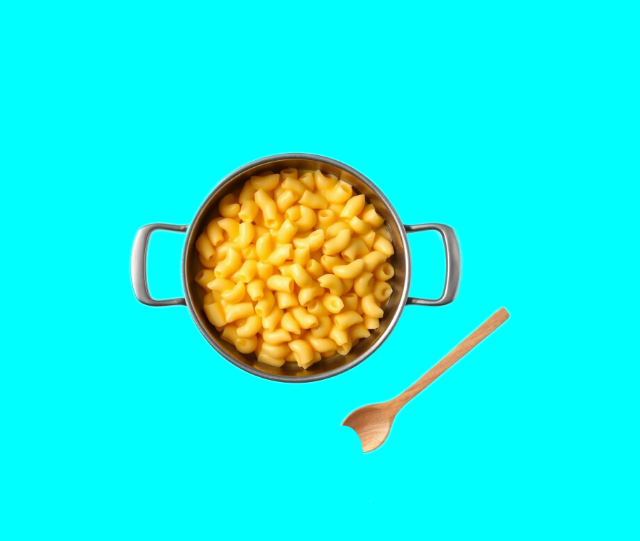
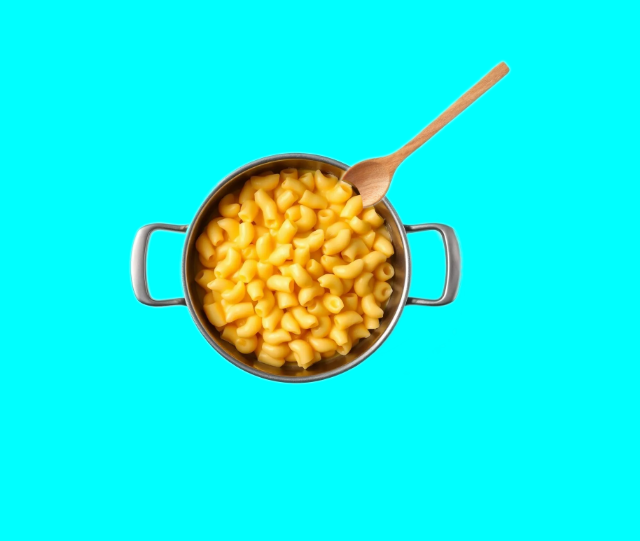
Before and after one commit to Seranie/macaroni-in-a-pot, a React (Vite) app: page / in a window 1280 px wide. Shown: the part 137-678 px from the top of the page, without its empty margins (341-981 px from the left). Built offline with nearby package versions, Linux system fonts and the light colour scheme.

Commit message:
fixed position, spoon bottom-right at center of pot

```diff
--- a/src/components/Spoon.tsx
+++ b/src/components/Spoon.tsx
@@ -1,19 +1,19 @@
-import { useEffect, useLayoutEffect, useRef, useState } from 'react';
+import { useEffect, useRef, useState } from 'react';
 import woodenSpoon from '../assets/wooden-spoon.webp';
 import styles from './Spoon.module.css';
 import Draggable from 'react-draggable';
 import type { potRefType } from './types';
 
 export default function Spoon({ potRef }: potRefType) {
-    const nodeRef = useRef(null); //for Draggable use
+    const nodeRef = useRef<HTMLDivElement>(null); //for Draggable use
     const [ positionState, setPositionState ] = useState({ x: 0, y:0 }); //position state to be used to calculate spoon's position
-    console.log(positionState);
 
     useEffect(() => {
         if (potRef.current) {
-            const { left, top, bottom, right } = potRef.current.getBoundingClientRect();
-            console.log(left, top, bottom, right);
-            const center = { x: left + (right - left) / 2, y: top + (bottom - top) / 2 };
+            // places the bottom-left point of spoon into pot
+            const { height: spoonHeight } = nodeRef.current!.getBoundingClientRect();
+            const { left, top, width, height } = potRef.current.getBoundingClientRect();
+            const center = { x: left + (width / 2), y: (top + (height / 2)) - spoonHeight };
             setPositionState(center);
         }
     }, [potRef.current])
```
